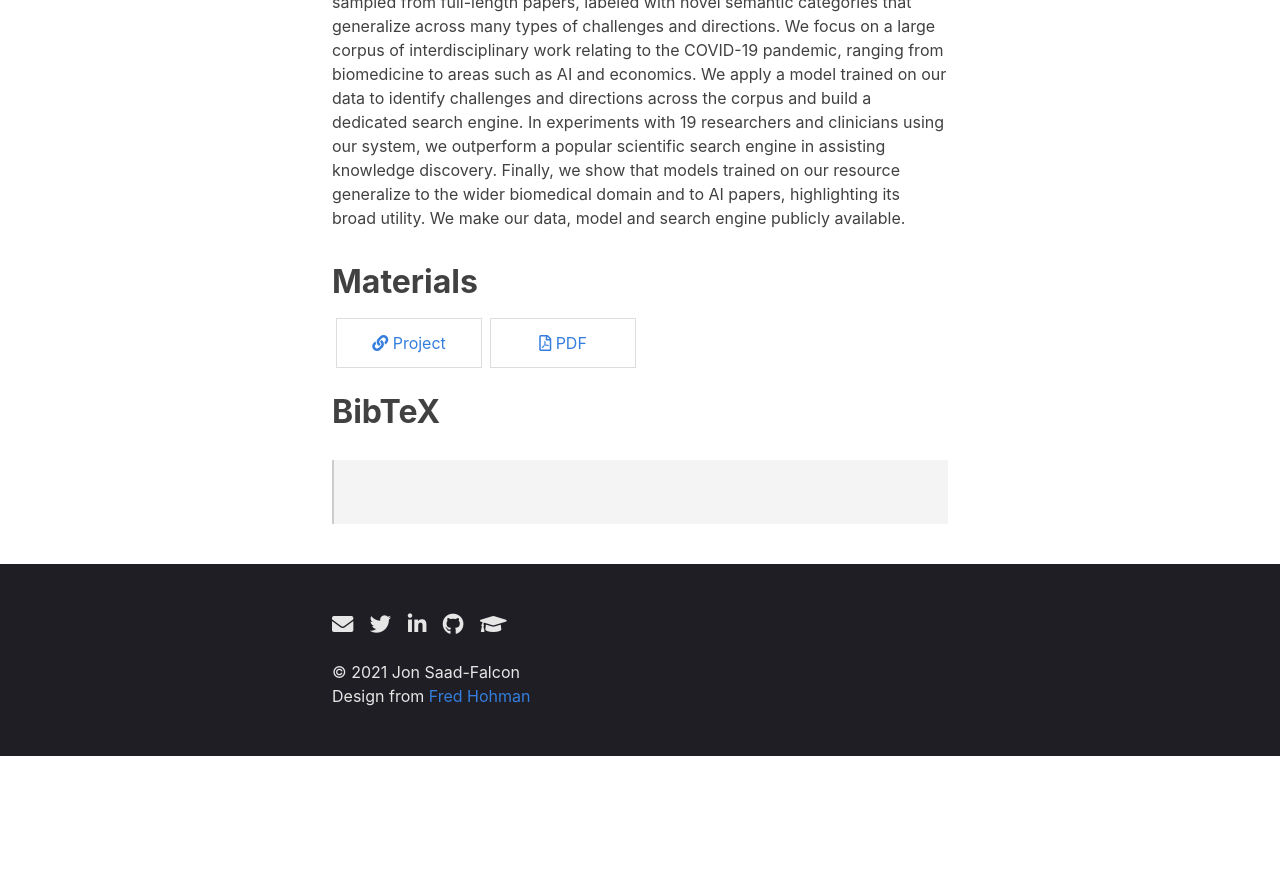
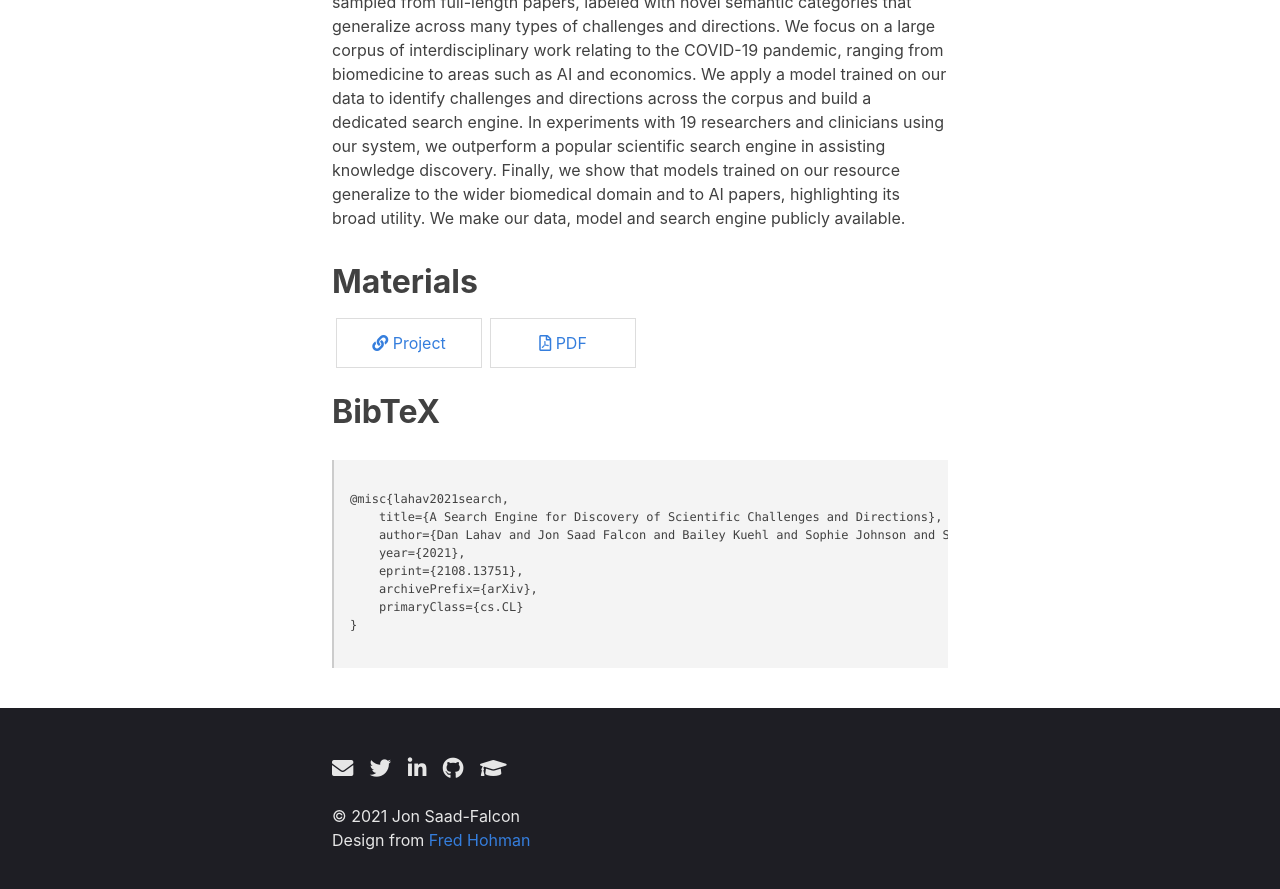
Before and after one commit to jonsaadfalcon/PersonalWebsite, a Jekyll site: the page built from _posts/papers/2021-08-31-search_engine.md, in a window 1280 px wide and 900 px high, scrolled down 1039 px. Shown: the top 889 px of the window. Built offline with Jekyll 4.4.1, drawn with Linux system fonts in a browser that asks for light colours; nearby versions of some CDN libraries; some web fonts are replaced; before the commit the page ends 1795 px from its top, so only the background shows below that.

Commit message:
Update 2021-08-31-search_engine.md

```diff
--- a/_posts/papers/2021-08-31-search_engine.md
+++ b/_posts/papers/2021-08-31-search_engine.md
@@ -29,7 +29,14 @@ feature-order: 1
 selected: true
 bibtex: |-
 
-
+  @misc{lahav2021search,
+      title={A Search Engine for Discovery of Scientific Challenges and Directions},
+      author={Dan Lahav and Jon Saad Falcon and Bailey Kuehl and Sophie Johnson and Sravanthi Parasa and Noam Shomron and Duen Horng Chau and Diyi Yang and Eric Horvitz and Daniel S. Weld and Tom Hope},
+      year={2021},
+      eprint={2108.13751},
+      archivePrefix={arXiv},
+      primaryClass={cs.CL}
+  }
 
 ---
 
```
